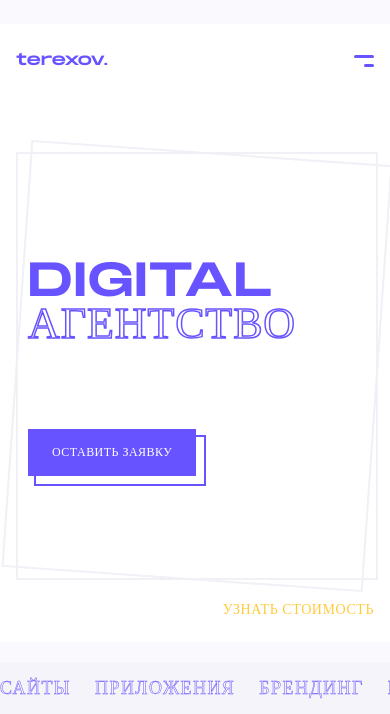
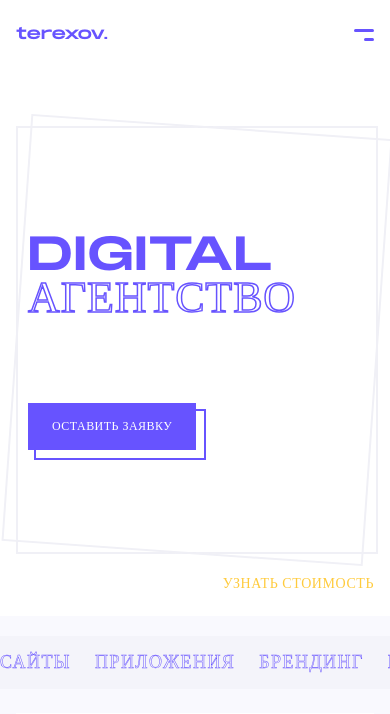
Before and after one commit to sergeygutovskiy/web-studio, a PHP site: page / in a window 390 px wide. Shown: the top 714 px of the page. Run offline with PHP 8.4, Linux system fonts and the light colour scheme; some web fonts are replaced.

Commit message:
revisions

```diff
--- a/styles.css
+++ b/styles.css
@@ -74,7 +74,7 @@ nav {
 @media screen and (max-width: 768px)
 {
 	nav {
-		margin-top: 24px;
+		padding-top: 24px;
 	}
 
 	.nav__content {
```
